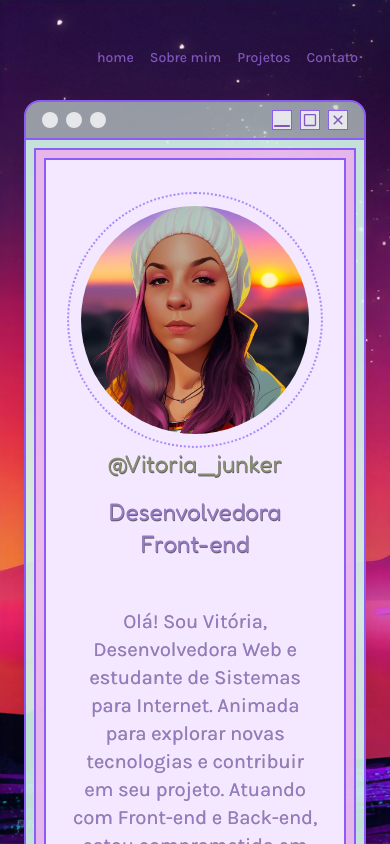
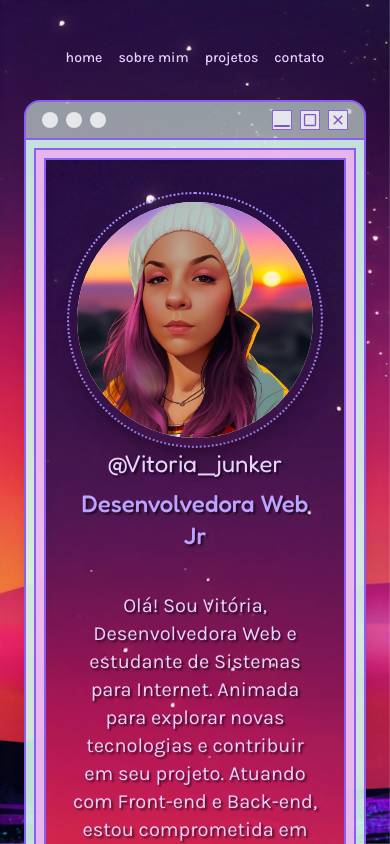
Before and after one commit to Vitoria-Junker/Portfolio, a Next.js app: page /home/home in a window 390 px wide. Built offline with nearby package versions, Linux system fonts and the light colour scheme; no server answers.

Commit message:
updates in layout

```diff
--- a/src/components/UI/Modal.js
+++ b/src/components/UI/Modal.js
@@ -29,7 +29,7 @@ export default function Modal ({children}) {
           className='bg-green-c/90 p-2 w-full shadow-lg border-x-2 border-solid border-violet-500'>
             <div className='bg-easy/70 p-2 border-2 border-solid border-violet-500'>
               <div className="bg-white border-2 border-solid  border-violet-500">
-                <div className="content bg-pink/50">
+                <div className="content bg-[url('/planet.jpg')] bg-opacity-50 bg-cover">
                   {children}
                 </div>
              </div>
--- /dev/null
+++ b/src/components/UI/techItens.js
@@ -0,0 +1,9 @@
+
+export default function TechItens ( { icon: Icon, text, iconClassName }) {
+    return (
+        <li className="transition duration-300 ease-in-out transform hover:border-fuchsia-300/50 hover:scale-110 hover:text-pink-2 flex flex-col justify-center items-center">
+            {Icon && <Icon className={iconClassName} style={{ textShadow: "2px 2px 2px rgba(0,0,0,0.6)" }} />}
+            <span className="text-[18px]" style={{ textShadow: "2px 2px 2px rgba(0,0,0,0.6)" }}>{text}</span>
+        </li>
+    )
+}
--- a/src/components/about.js
+++ b/src/components/about.js
@@ -11,25 +11,25 @@ export default function About() {
 
   return (
     <div className="w-full flex flex-col items-center  font-fredoka overflow-visible">
-      <div className="flex flex-col large:flex-row items-center justify-between p-4 pb-4 px-6">
+      <div className="flex flex-col  items-center justify-between p-4 pb-4 px-6">
         <div className="flex flex-col items-center text-center md:text-start p-4">
-          <div className="rounded-full border-dotted border-violet-400 border-2 w-56 h-56 li:w-64 li:h-64 md:w-80 md:h-80">
-            <img src="/gorroo.svg"  alt="avatar-vitoria" className="w-full rounded-full p-3"></img>
+          <div className="rounded-full border-dotted border-violet-400 border-2 w-56 h-56 li:w-64 li:h-64 md:w-80 md:h-80 shadow-xl">
+            <img src="/gorroo.svg"  alt="avatar-vitoria" className="w-full rounded-full p-2 shadow-xl"></img>
           </div>
-          <span className="text-2xl inter:text-3xl text-primary"
-          style={{ textShadow: "0.5px 0.5px 0.5px rgba(0,0,0,0.6)" }}>
+          <span className="text-2xl text-pink"
+          style={{ textShadow: "2px 2px 2px rgba(0,0,0,0.6)" }}>
              @Vitoria_junker
           </span>
-          <strong className="text-2xl inter:text-3xl text-p p-4 font-normal"
-          style={{ textShadow: "0.5px 0.5px 0.5px rgba(0,0,0,0.6)" }}
+          <strong className="text-2xl inter:text-3xl text-pink-3 p-2 font-medium"
+          style={{ textShadow: "2px 2px 2px rgba(0,0,0,0.6)" }}
           >
-            Desenvolvedora Front-end
+            Desenvolvedora Web Jr
           </strong>
         </div>
-        <div className="pt-4 px-3 large:w-1/2 flex flex-col text-center large:text-end gap-8">
+        <div className="pt-4 px-3 flex flex-col text-center  gap-8">
           <p
-            className="text-lg li:text-xl px-2 font-karla text-p "
-            style={{ textShadow: "0.3px 0.3px 0.3px rgba(0,0,0,0.4)" }}>
+            className="text-lg li:text-xl px-2 font-karla text-pink"
+            style={{ textShadow: "2px 2px 2px rgba(0,0,0,0.6)" }}>
           Olá! Sou Vitória, Desenvolvedora Web e estudante de Sistemas para Internet.
           Animada para explorar novas tecnologias e contribuir em seu projeto.
           Atuando com Front-end e Back-end, estou comprometida em resolver problemas
@@ -47,7 +47,7 @@ export default function About() {
                         Currículo
               </Link>
               <button onClick={toggleLike}>
-                <svg className="w-7 h-8 text-gray-600 hover:scale-110" aria-hidden="true" xmlns="http://www.w3.org/2000/svg" fill={liked ? '#ef90f4' : 'none'}  viewBox="0 0 21 19">
+                <svg className="w-7 h-8 text-pink hover:scale-110" aria-hidden="true" xmlns="http://www.w3.org/2000/svg" fill={liked ? '#5a5a5a' : 'none'}  viewBox="0 0 21 19">
                   <path stroke="currentColor" strokeLinecap="round" strokeLinejoin="round" strokeWidth="2" d="M11 4C5.5-1.5-1.5 5.5 4 11l7 7 7-7c5.458-5.458-1.542-12.458-7-7Z"/>
                 </svg>
               </button>
--- a/src/components/contacts.js
+++ b/src/components/contacts.js
@@ -7,7 +7,7 @@ export default function Contacts() {
     return (
       <>
       <div className="w-full bg-gradient-ct mt-20 pb-4 flex flex-col font-fredoka font-bold items-center">
-        <h2 className="text-pink-2 text-2xl">contact me</h2>
+        <h2 className="text-pink-2 text-2xl">Vamos conversar!</h2>
         <ul className="flex flex-wrap justify-center gap-4 items-center p-4 mb-20">
           <li>
             <Link
--- a/src/components/header.js
+++ b/src/components/header.js
@@ -33,25 +33,25 @@ export default function Header(props) {
 
   return (
     <>
-      <header className="flex flex-wrap gap-4  lg:flex-row md:flex-row p-8 justify-end max-h-32 md:max-h-20 w-full">
-        <div className="flex w-full justify-end">
+      <header className="flex flex-wrap gap-4  lg:flex-row md:flex-row p-8 max-h-32 md:max-h-20 w-full">
+        <div className="flex w-full justify-center md:justify-end">
           <ul
             className=" flex sm:gap-8 small:gap-4 mt-4 lg:mt-0 text-sm
-             md:text-base font-medium font-karla transition hover:text-pink-3 transition duration-300 ease-in-out transform"
+            font-medium text-pink font-karla transition  transition duration-300 ease-in-out transform"
           >
-            <li>
+            <li className="hover:text-pink-3">
               <Link href="/" >
                 home
               </Link>
             </li>
-            <li>
-              <button onClick={() => handleScrollTo(props.aboutRef)}>Sobre mim</button>
+            <li className="hover:text-pink-3">
+              <button onClick={() => handleScrollTo(props.aboutRef)}>sobre mim</button>
             </li>
-            <li>
-              <button onClick={() => handleScrollTo(props.projectsRef)}>Projetos</button>
+            <li className="hover:text-pink-3">
+              <button onClick={() => handleScrollTo(props.projectsRef)}>projetos</button>
             </li>
-            <li>
-              <button onClick={() => handleScrollTo(props.contactRef)}>Contato</button>
+            <li className="hover:text-pink-3">
+              <button onClick={() => handleScrollTo(props.contactRef)}>contato</button>
             </li>
           </ul>
           {/* <button
--- a/tailwind.config.js
+++ b/tailwind.config.js
@@ -1,7 +1,6 @@
 /** @type {import('tailwindcss').Config} */
 
 module.exports = {
-
   content: [
     './src/pages/**/*.{js,ts,jsx,tsx,mdx}',
     './src/components/**/*.{js,ts,jsx,tsx,mdx}',
@@ -52,11 +51,6 @@ module.exports = {
         'green-d':'#c0d6cd',
         'blue-e':'#97a4a9',
       },
-
-      shadow: {
-        'text-shadow': '2px 2px 2px rgba(0, 0, 0, 0.5)'
-      }
-
     },fontFamily: {
       sans: ['Work Sans', 'sans-serif'],
       mono: ['VT323'],
```
Also changed, not shown: src/components/tecnologies.js (+19 -47 lines), public/planet.jpg.
